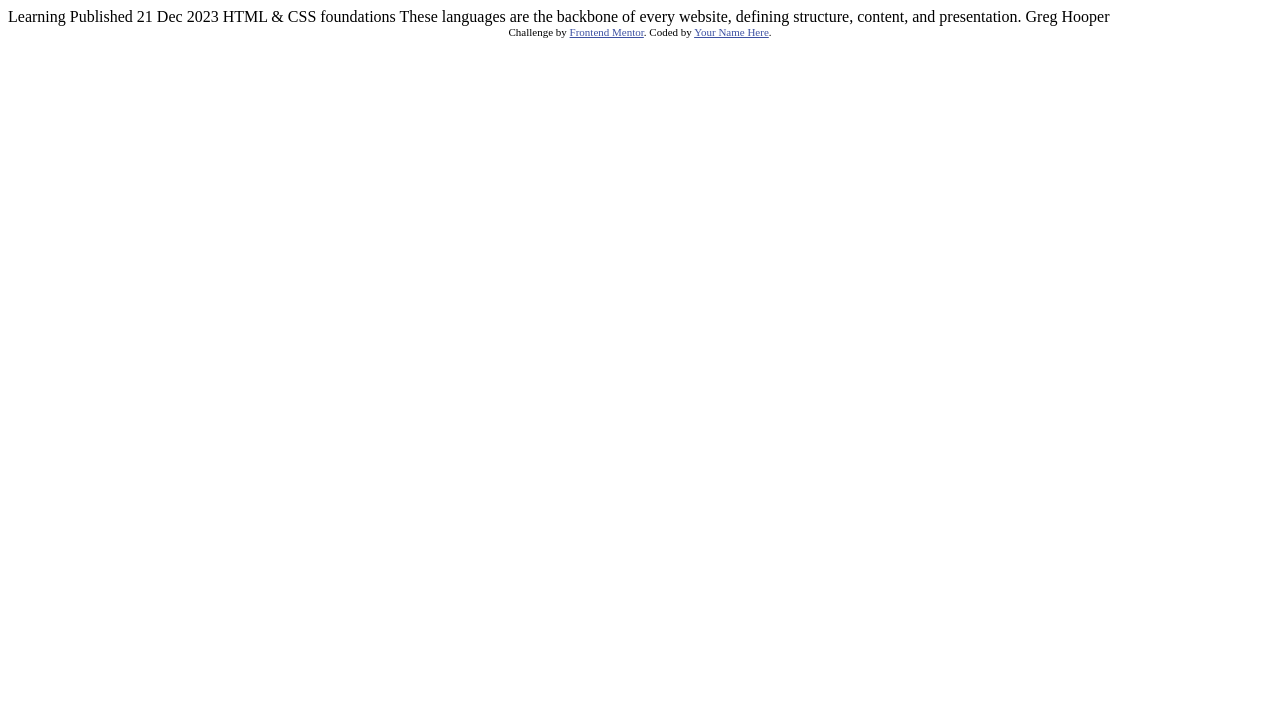
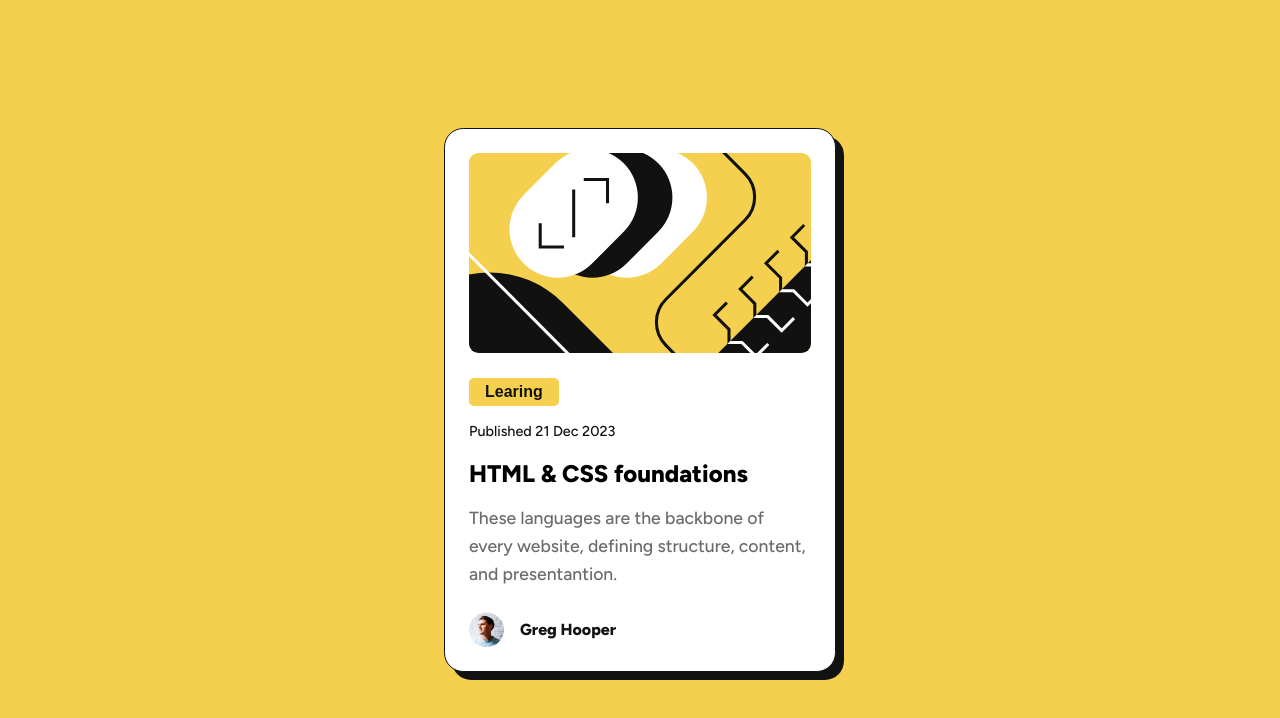
Before and after one commit to farhansm01/blog-preview-card-main, a plain HTML site: page index.html in a window 1280 px wide. Drawn offline with Linux system fonts and the light colour scheme.

Commit message:
Completed HTML structure and all CSS styling for the blog card

```diff
--- a/index.html
+++ b/index.html
@@ -1,34 +1,42 @@
 <!DOCTYPE html>
 <html lang="en">
   <head>
-  <meta charset="UTF-8">
-  <meta name="viewport" content="width=device-width, initial-scale=1.0"> <!-- displays site properly based on user's device -->
+    <meta charset="UTF-8" />
+    <meta name="viewport" content="width=device-width, initial-scale=1.0" />
+    <!-- displays site properly based on user's device -->
 
-  <link rel="icon" type="image/png" sizes="32x32" href="./assets/images/favicon-32x32.png">
+    <link
+      rel="icon"
+      type="image/png"
+      sizes="32x32"
+      href="./assets/images/favicon-32x32.png"
+    />
 
     <title>Frontend Mentor | Blog preview card</title>
 
     <!-- Feel free to remove these styles or customise in your own stylesheet 👍 -->
-  <style>
-    .attribution { font-size: 11px; text-align: center; }
-    .attribution a { color: hsl(228, 45%, 44%); }
-  </style>
+    <link rel="stylesheet" href="style.css" />
   </head>
   <body>
-
-  Learning
-
-  Published 21 Dec 2023
-
-  HTML & CSS foundations
-
-  These languages are the backbone of every website, defining structure, content, and presentation.
-
-  Greg Hooper
-
-  <div class="attribution">
-    Challenge by <a href="https://www.frontendmentor.io?ref=challenge" target="_blank">Frontend Mentor</a>.
-    Coded by <a href="#">Your Name Here</a>.
+    <header></header>
+    <main>
+      <div class="card">
+        <div class="img">
+          <img src="./assets/images/illustration-article.svg" alt="web 3" />
         </div>
+        <button class="btn">Learing</button>
+        <p>Published 21 Dec 2023</p>
+        <h1>HTML & CSS foundations</h1>
+        <p class="description">
+          These languages are the backbone of every website, defining structure,
+          content, and presentantion.
+        </p>
+        <div class="author">
+          <img src="./assets/images/image-avatar.webp" alt="author" />
+          <span>Greg Hooper</span>
+        </div>
+      </div>
+    </main>
+    <footer></footer>
   </body>
 </html>
--- /dev/null
+++ b/style.css
@@ -0,0 +1,101 @@
+@import url("https://fonts.googleapis.com/css2?family=Figtree:ital,wght@0,300..900;1,300..900&display=swap");
+
+:root {
+  --clr-yellow: hsl(47, 88%, 63%);
+  --clr-white: hsl(0, 0%, 100%);
+  --clr-gray-500: hsl(0, 0%, 42%);
+  --clr-gray-950: hsl(0, 0%, 7%);
+
+  --font: "Figtree", sans-serif;
+}
+
+* {
+  margin: 0;
+  padding: 0;
+  box-sizing: border-box;
+}
+
+body {
+  background-color: var(--clr-yellow);
+  font-family: var(--font);
+}
+
+main {
+  display: flex;
+  justify-content: center;
+  align-items: center;
+  height: 100vh;
+}
+
+main .card {
+  background-color: var(--clr-white);
+  width: 24.5rem;
+  padding: 1.5rem;
+  border-radius: 1.2rem;
+  border: 1px solid var(--clr-gray-950);
+  box-shadow: 0.5rem 0.5rem 0 var(--clr-gray-950);
+}
+
+main .card .img {
+  width: 100%;
+  height: 12.5rem;
+  overflow: hidden;
+  border-radius: 0.6rem;
+  margin-bottom: 1.6rem;
+}
+
+main .card .img img {
+  width: 100%;
+  height: 100%;
+  display: block;
+  object-fit: cover;
+}
+
+.card .btn {
+  background-color: var(--clr-yellow);
+  color: var(--clr-gray-950);
+  font-size: 1rem;
+  font-weight: 800;
+  padding: 5px 1rem;
+  border-radius: 5px;
+  outline: none;
+  border: none;
+  margin-bottom: 0.8rem;
+}
+
+.card p {
+  color: var(--clr-gray-950);
+  font-size: 0.9rem;
+  font-weight: 500;
+  line-height: 1.5rem;
+}
+
+.card h1 {
+  font-size: 1.5rem;
+  font-weight: 800;
+  margin: 1rem 0;
+}
+
+.card .description {
+  font-size: 1.1rem;
+  line-height: 1.6em;
+  color: var(--clr-gray-500);
+}
+
+.card .author {
+  display: flex;
+  align-items: center;
+  margin-top: 1.5rem;
+}
+
+.card .author img {
+  width: 35px;
+  height: 35px;
+  margin-right: 1rem;
+}
+
+.card .author span {
+  font-size: 1rem;
+  font-weight: 800;
+  color: var(--clr-gray-950);
+}
```
Also changed, not shown: 1 other file. Lines whose indentation alone changed are shown as unchanged.
